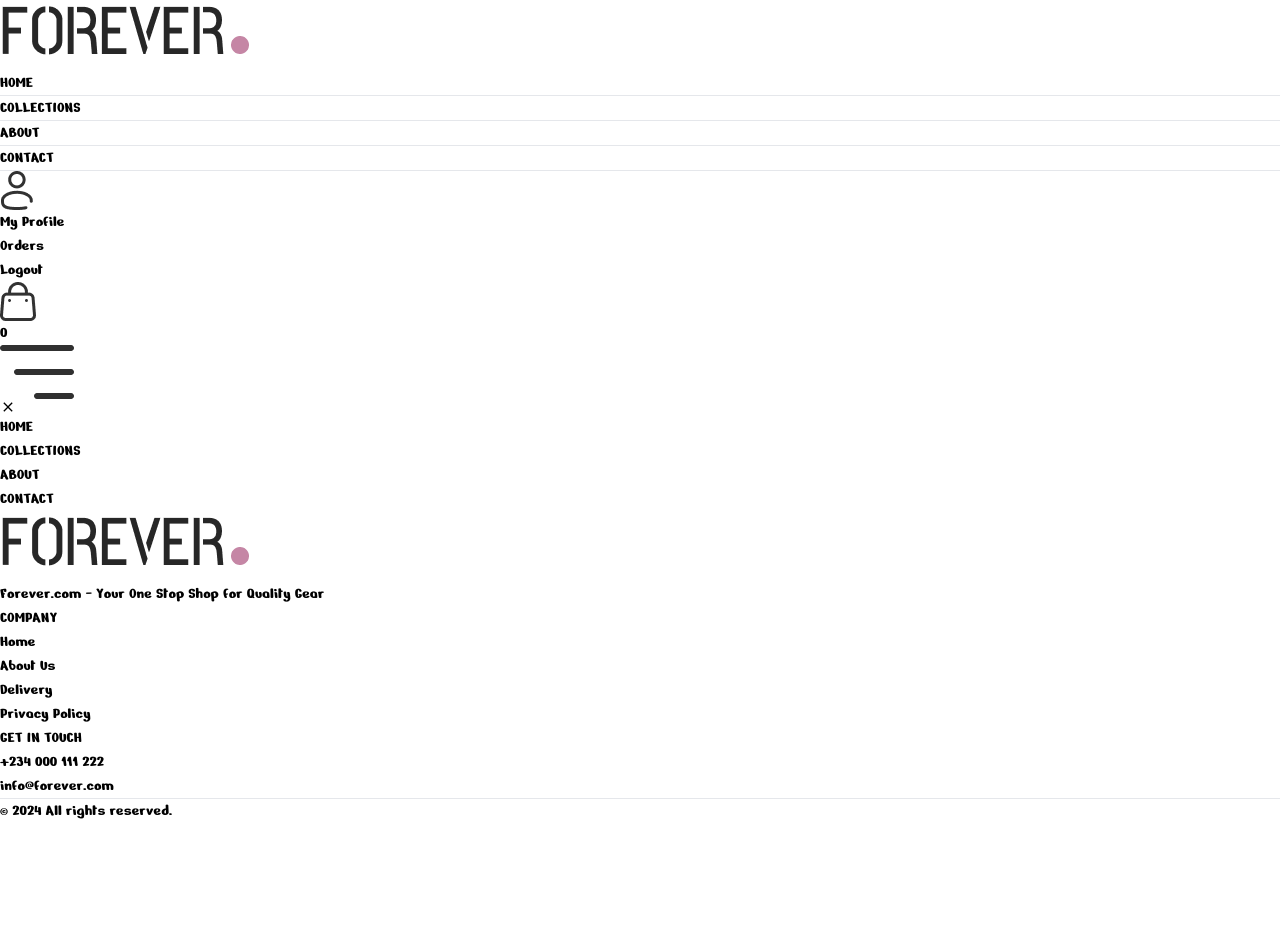
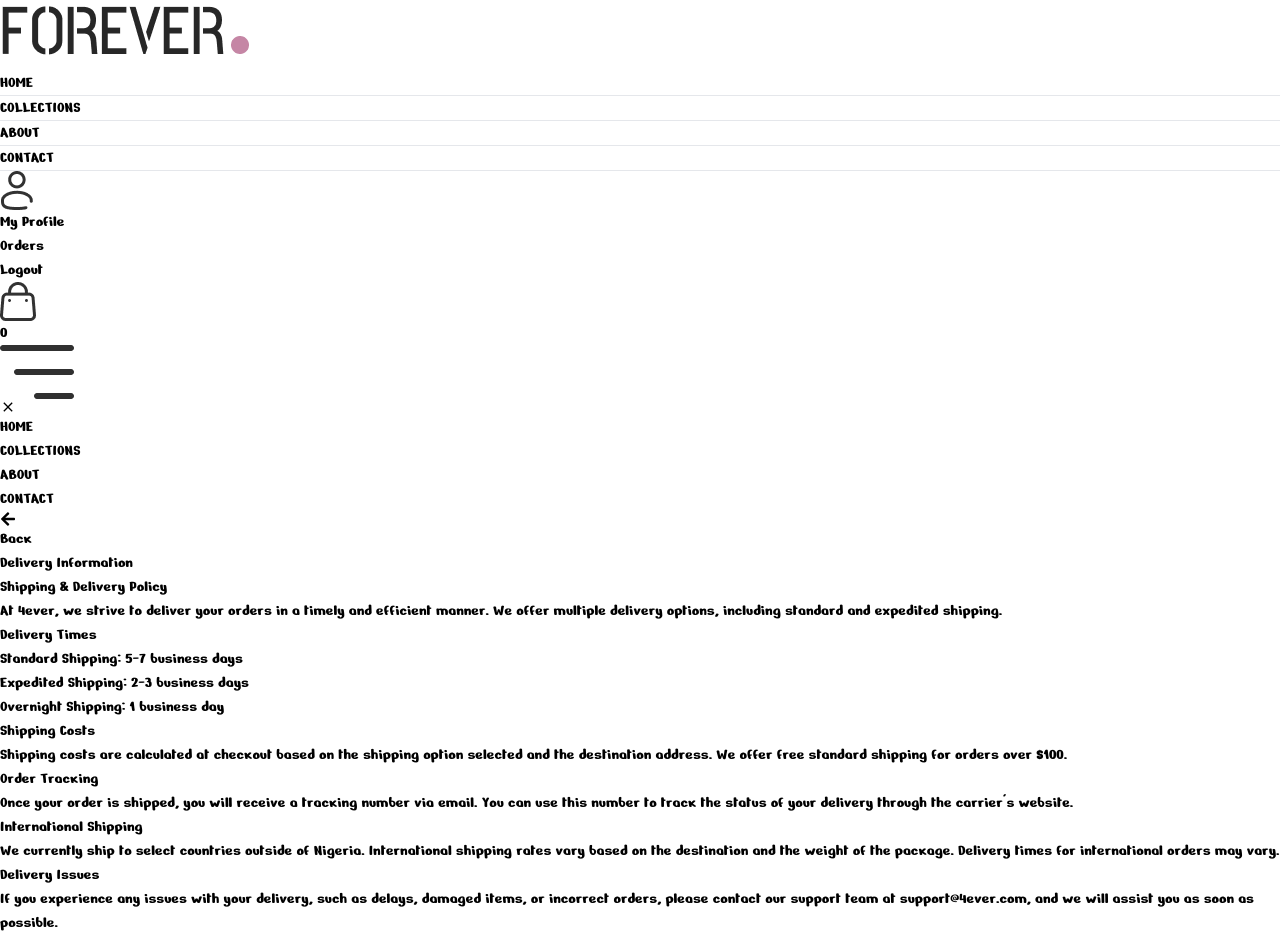
Before and after one commit to DarkVayder/Forever, a React (Vite) app in the folder frontend/: page /delivery in a window 1280 px wide. Shown: the top 939 px of the page. Before the commit the page ends 823 px from the top, so only its background shows below. Built offline with nearby package versions, Linux system fonts and the light colour scheme.

Commit message:
feat: Improved UI and added logic

```diff
--- a/frontend/src/App.jsx
+++ b/frontend/src/App.jsx
@@ -14,6 +14,7 @@ import Footer from './components/Footer'
 import { ToastContainer, toast } from 'react-toastify';
 import 'react-toastify/dist/ReactToastify.css';
 import PrivacyPolicy from './pages/PrivacyPolicy'
+import Delivery from './pages/Delivery'
 
 const App = () => {
   return (
@@ -31,6 +32,7 @@ const App = () => {
         <Route path='/place-order' element={<PlaceOrder />} />
         <Route path='/orders' element={<Order />} />
         <Route path='/privacypolicy' element={<PrivacyPolicy />}/>
+        <Route path='/delivery' element={<Delivery/>} />
       </Routes>
       <Footer />
     </div>
--- a/frontend/src/components/Footer.jsx
+++ b/frontend/src/components/Footer.jsx
@@ -18,7 +18,7 @@ const Footer = () => {
         <ul className='flex flex-col gap-1 text-gray-600 list-none'>
           <li><a href='/'>Home</a></li>
           <li><a href='/about'>About Us</a></li>
-          <li><a href=''>Delivery</a></li>
+          <li><a href='/delivery'>Delivery</a></li>
           <li><a href='/privacypolicy'>Privacy Policy</a></li>
         </ul>
       </div>
--- /dev/null
+++ b/frontend/src/pages/Delivery.jsx
@@ -0,0 +1,63 @@
+import React from 'react';
+import { useNavigate } from 'react-router-dom';
+import { FaArrowLeft } from 'react-icons/fa';
+import Title from '../components/Title';
+
+const Delivery = () => {
+
+    const navigate = useNavigate();
+
+  return (
+    <div className="container mx-auto py-12 px-4">
+        <div className="mb-4">
+        <button
+          onClick={() => navigate(-1)}
+          className="flex items-center text-gray-700 hover:underline font-medium"
+        >
+          <FaArrowLeft className="mr-2" /> Back
+        </button>
+      </div>
+      <div className="text-4xl font-bold mb-6 text-center">
+      <Title text1={'Delivery'} text2={'Information'}/>
+      </div>
+      <h2 className="text-2xl font-semibold mb-4">Shipping & Delivery Policy</h2>
+      <p className="text-gray-700 mb-4">
+        At 4ever, we strive to deliver your orders in a timely and efficient manner. We offer multiple delivery options, including standard and expedited shipping.
+      </p>
+
+      <h2 className="text-2xl font-semibold mb-4">Delivery Times</h2>
+      <ul className="list-disc pl-6 mb-6 text-gray-700">
+        <li>Standard Shipping: 5-7 business days</li>
+        <li>Expedited Shipping: 2-3 business days</li>
+        <li>Overnight Shipping: 1 business day</li>
+      </ul>
+
+      <h2 className="text-2xl font-semibold mb-4">Shipping Costs</h2>
+      <p className="text-gray-700 mb-4">
+        Shipping costs are calculated at checkout based on the shipping option selected and the destination address. We offer free standard shipping for orders over $100.
+      </p>
+
+      <h2 className="text-2xl font-semibold mb-4">Order Tracking</h2>
+      <p className="text-gray-700 mb-4">
+        Once your order is shipped, you will receive a tracking number via email. You can use this number to track the status of your delivery through the carrier's website.
+      </p>
+
+      <h2 className="text-2xl font-semibold mb-4">International Shipping</h2>
+      <p className="text-gray-700 mb-4">
+        We currently ship to select countries outside of Nigeria. International shipping rates vary based on the destination and the weight of the package. Delivery times for international orders may vary.
+      </p>
+
+      <h2 className="text-2xl font-semibold mb-4">Delivery Issues</h2>
+      <p className="text-gray-700 mb-6">
+        If you experience any issues with your delivery, such as delays, damaged items, or incorrect orders, please contact our support team at support@4ever.com, and we will assist you as soon as possible.
+      </p>
+
+      <h2 className="text-2xl font-semibold mb-4">Contact Us</h2>
+      <p className="text-gray-700 mb-6">
+        For more information about our delivery options, please contact our customer service team at delivery@4ever.com or call us at +234 123 456 789.
+      </p>
+    </div>
+  );
+};
+
+export default Delivery;
--- a/frontend/src/pages/PrivacyPolicy.jsx
+++ b/frontend/src/pages/PrivacyPolicy.jsx
@@ -1,6 +1,7 @@
 import React from 'react';
 import { FaArrowLeft } from 'react-icons/fa';
 import { useNavigate } from 'react-router-dom';
+import Title from '../components/Title';
 
 const PrivacyPolicy = () => {
 
@@ -16,7 +17,9 @@ const PrivacyPolicy = () => {
           <FaArrowLeft className="mr-2" /> Back
         </button>
       </div>
-      <h1 className="text-4xl font-bold mb-6 text-center">Privacy Policy</h1>
+      <div className="text-4xl font-bold mb-6 text-center">
+        <Title text1={'Privacy'} text2={'Policy'} />
+      </div>
       <p className="text-gray-700 mb-4">
         At 4ever, we value your privacy and are committed to protecting your personal information. This Privacy Policy outlines the types of data we collect, how we use it, and your rights regarding that data.
       </p>
```
